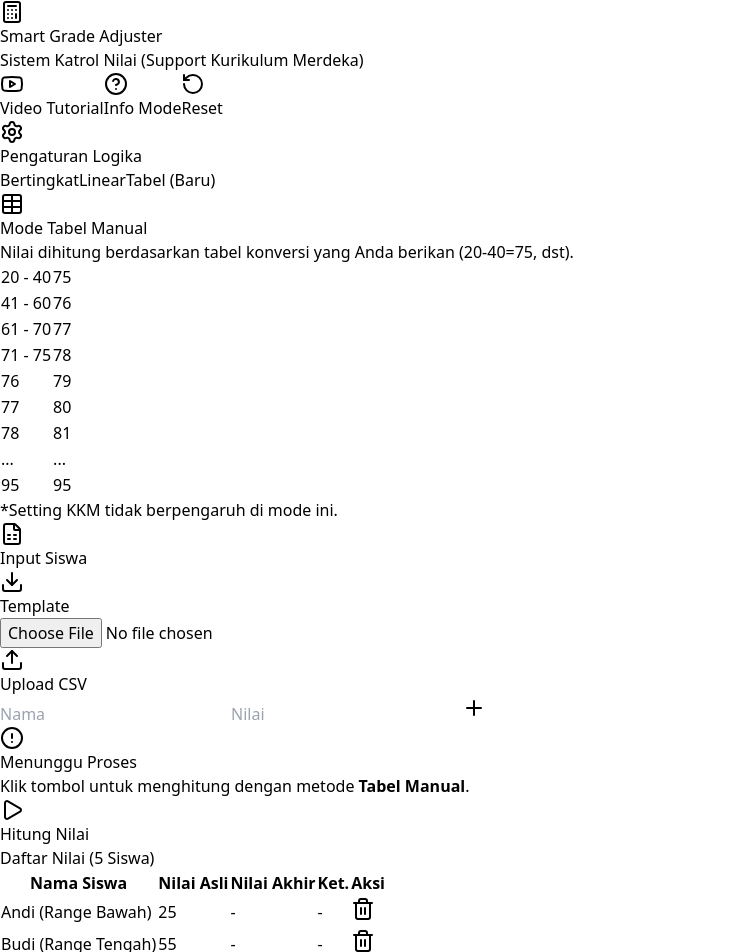
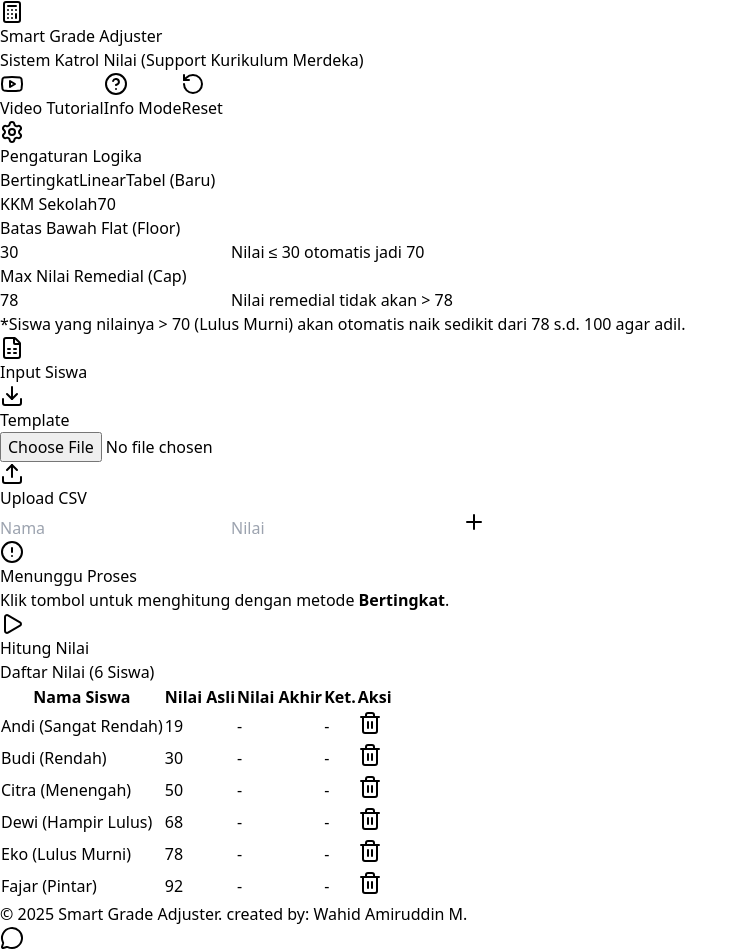
Before and after one commit to wahid27/katrolinaja, a React (Vite) app: page / in a window 1280 px wide. Shown: the top 952 px of the page, without its empty margins (0-747 px from the left). Built offline with nearby package versions, Linux system fonts and the light colour scheme.

Commit message:
ganti logika type 1

```diff
--- a/src/App.jsx
+++ b/src/App.jsx
@@ -4,11 +4,12 @@ import { Plus, Trash2, Save, RotateCcw, TrendingUp, Users, Calculator, AlertCirc
 const GradeAdjuster = () => {
   // --- STATE DATA ---
   const [students, setStudents] = useState([
-    { id: 1, name: "Andi (Range Bawah)", originalScore: 25 },
-    { id: 2, name: "Budi (Range Tengah)", originalScore: 55 },
-    { id: 3, name: "Citra (Range Atas)", originalScore: 65 },
-    { id: 4, name: "Dewi (Poin Spesifik)", originalScore: 80 },
-    { id: 5, name: "Eko (Nilai Tinggi)", originalScore: 92 },
+    { id: 1, name: "Andi (Sangat Rendah)", originalScore: 19 },
+    { id: 2, name: "Budi (Rendah)", originalScore: 30 },
+    { id: 3, name: "Citra (Menengah)", originalScore: 50 },
+    { id: 4, name: "Dewi (Hampir Lulus)", originalScore: 68 },
+    { id: 5, name: "Eko (Lulus Murni)", originalScore: 78 },
+    { id: 6, name: "Fajar (Pintar)", originalScore: 92 },
   ]);
 
   const [newName, setNewName] = useState("");
@@ -23,14 +24,14 @@ const GradeAdjuster = () => {
 
   // --- CONFIG STATE ---
   const [kkm, setKkm] = useState(70);
-  // Mode: 'staged', 'linear', atau 'table' (baru)
-  const [logicMode, setLogicMode] = useState('table'); // Default ke tabel sesuai request terakhir
+  // Mode: 'staged', 'linear', atau 'table'
+  const [logicMode, setLogicMode] = useState('staged');
 
   // Config Linear/Staged
   const [targetMax, setTargetMax] = useState(80);
   const [flatThreshold, setFlatThreshold] = useState(30);
   const [remedialCap, setRemedialCap] = useState(78);
-  const [boostPassed, setBoostPassed] = useState(false);
+  const [boostPassed, setBoostPassed] = useState(false); // Hanya untuk mode Linear
 
   // --- EFFECT: Auto Hide Notification ---
   useEffect(() => {
@@ -50,15 +51,13 @@ const GradeAdjuster = () => {
   const calculateFinalScore = (original) => {
     const score = parseFloat(original);
 
-    // --- MODE 3: TABEL KUSTOM (REQUEST USER) ---
+    // --- MODE 3: TABEL KUSTOM (MANUAL) ---
     if (logicMode === 'table') {
-      // Range Groups
       if (score >= 20 && score <= 40) return 75;
       if (score >= 41 && score <= 60) return 76;
       if (score >= 61 && score <= 70) return 77;
       if (score >= 71 && score <= 75) return 78;
 
-      // Specific Points Mapping
       const mapping = {
         76: 79, 77: 80, 78: 81, 79: 82, 80: 83,
         81: 84, 82: 85, 83: 86, 84: 87, 85: 88,
@@ -67,42 +66,62 @@ const GradeAdjuster = () => {
       };
 
       if (mapping[score] !== undefined) return mapping[score];
-
-      // Handle edge cases (di luar tabel)
-      if (score < 20) return 75; // Asumsi: nilai < 20 dianggap sama dengan range terendah
-      if (score > 95) return score; // Nilai > 95 tetap (atau 100)
-
+      if (score < 20) return 75;
+      if (score > 95) return score;
       return score;
     }
 
-    // --- MODE 1 & 2: LOGIKA MATEMATIS ---
-    if (score >= kkm) {
-      return boostPassed ? Math.max(score, remedialCap + 1) : score;
-    }
-
-    let finalScore = score;
-    const minOriginalScore = students.length > 0 ? Math.min(...students.map(s => s.originalScore)) : 0;
-
+    // --- MODE 1: BERTINGKAT (STAGED - UPDATE ADIL) ---
     if (logicMode === 'staged') {
+      // Tahap 1: Nilai Sangat Rendah (0 - Batas Bawah) -> Jadi KKM
       if (score <= flatThreshold) {
-        finalScore = kkm;
-      } else {
+        return kkm;
+      }
+      // Tahap 2: Nilai Remedial (Batas Bawah - KKM) -> Naik ke [KKM - RemedialCap]
+      else if (score <= kkm) {
         const rangeInput = kkm - flatThreshold;
         const rangeOutput = remedialCap - kkm;
         if (rangeInput <= 0) return kkm;
+
         const progress = (score - flatThreshold) / rangeInput;
-        finalScore = kkm + (progress * rangeOutput);
+        return Math.round(kkm + (progress * rangeOutput));
+      }
+      // Tahap 3: Nilai Lulus (KKM - 100) -> Naik ke [RemedialCap - 100]
+      // INI UPDATE BARU: Agar siswa pintar tetap dapat bonus dan tidak tersalip
+      else {
+        const rangeInput = 100 - kkm; // Sisa rentang nilai asli
+        const rangeOutput = 100 - remedialCap; // Sisa rentang nilai tujuan
+
+        if (rangeInput <= 0) return 100;
+
+        const progress = (score - kkm) / rangeInput;
+        // Start dari RemedialCap agar nyambung grafiknya
+        let final = remedialCap + (progress * rangeOutput);
+        return Math.round(final);
       }
     }
-    else { // Linear
-      let x1 = minOriginalScore;
-      let y1 = kkm;
-      let x2 = kkm;
-      let y2 = targetMax;
-      if (x2 === x1) return Math.max(score, kkm);
-      const m = (y2 - y1) / (x2 - x1);
-      finalScore = y1 + m * (score - x1);
-    }
+
+    // --- MODE 2: LINEAR BIASA (LAMA) ---
+    // Di mode ini, user bisa pilih mau boost yang lulus atau tidak lewat checkbox
+    if (score >= kkm && !boostPassed) return score;
+
+    let x1 = 0; // Default
+    // Cari min score dari data yg ada untuk anchor bawah
+    // (Dalam konteks React state, kita perlu akses state students, tapi di sini simplified)
+    // Kita pakai minOriginalScore dari useMemo di parent component biasanya,
+    // tapi karena fungsi ini butuh self-contained, kita pakai default logic atau parameter.
+    // Agar aman kita pakai minOriginalScore global (perlu dipassing atau diakses dari scope)
+    // *Di sini kita akses students state langsung karena ada di dalam component*
+    const minVal = students.length > 0 ? Math.min(...students.map(s => s.originalScore)) : 0;
+
+    let y1 = kkm;
+    let x2 = kkm;
+    let y2 = targetMax;
+
+    if (x2 === minVal) return Math.max(score, kkm); // Safety
+
+    const m = (y2 - y1) / (x2 - minVal);
+    let finalScore = y1 + m * (score - minVal);
 
     finalScore = Math.round(finalScore);
     if (finalScore > 100) finalScore = 100;
@@ -116,7 +135,7 @@ const GradeAdjuster = () => {
   const handleProcess = () => {
     setIsProcessed(true);
     let modeName = 'Linear';
-    if (logicMode === 'staged') modeName = 'Bertingkat';
+    if (logicMode === 'staged') modeName = 'Bertingkat (Adil)';
     if (logicMode === 'table') modeName = 'Tabel Manual';
     showToast('success', `Nilai berhasil dihitung dengan Mode ${modeName}`);
   };
@@ -185,6 +204,7 @@ const GradeAdjuster = () => {
     csvContent += "Siswa A,25\n";
     csvContent += "Siswa B,55\n";
     csvContent += "Siswa C,80\n";
+    csvContent += "Siswa D,92\n";
 
     const encodedUri = encodeURI(csvContent);
     const link = document.createElement("a");
@@ -294,23 +314,21 @@ const GradeAdjuster = () => {
             <button onClick={() => setShowTutorial(false)} className="absolute top-4 right-4 text-slate-400 hover:text-slate-600"><X className="w-6 h-6" /></button>
             <h2 className="text-xl font-bold text-indigo-700 mb-4 flex items-center gap-2"><Sliders className="w-6 h-6" /> Perbedaan Mode Logika</h2>
             <div className="space-y-4 text-sm text-slate-600">
-              <div className="p-3 bg-green-50 rounded-lg border border-green-200">
-                <h3 className="font-bold text-green-800 mb-1 flex items-center gap-2"><Table className="w-4 h-4" /> 3. Mode Tabel (Aktif)</h3>
-                <p>Nilai dikonversi berdasarkan tabel baku:</p>
+              <div className="p-3 bg-indigo-50 rounded-lg border border-indigo-100">
+                <h3 className="font-bold text-indigo-800 mb-1">1. Mode Bertingkat (Disarankan)</h3>
+                <p>Paling Adil. Nilai rendah ditarik ke KKM. Nilai tinggi ikut naik sedikit agar tidak tersalip.</p>
                 <ul className="list-disc pl-4 mt-1 space-y-1 text-xs">
-                  <li>20-40 &rarr; 75</li>
-                  <li>41-60 &rarr; 76</li>
-                  <li>61-70 &rarr; 77</li>
-                  <li>Dst (sesuai tabel)</li>
+                  <li>0 - Batas Bawah &rarr; Jadi KKM</li>
+                  <li>KKM - 100 &rarr; Ikut naik proporsional</li>
                 </ul>
               </div>
-              <div className="p-3 bg-indigo-50 rounded-lg border border-indigo-100">
-                <h3 className="font-bold text-indigo-800 mb-1">1. Mode Bertingkat</h3>
-                <p>Menggunakan ambang batas bawah dan atas. Cocok untuk Kurikulum Merdeka.</p>
+              <div className="p-3 bg-green-50 rounded-lg border border-green-200">
+                <h3 className="font-bold text-green-800 mb-1 flex items-center gap-2">3. Mode Tabel</h3>
+                <p>Menggunakan tabel konversi baku (20-40=75, dst).</p>
               </div>
               <div className="p-3 bg-slate-50 rounded-lg border border-slate-200">
                 <h3 className="font-bold text-slate-800 mb-1">2. Mode Linear</h3>
-                <p>Semua nilai ditarik garis lurus proporsional.</p>
+                <p>Semua nilai ditarik garis lurus biasa.</p>
               </div>
             </div>
           </div>
@@ -384,8 +402,6 @@ const GradeAdjuster = () => {
                           <tr className="border-b"><td className="py-1 font-semibold">61 - 70</td><td className="text-right font-bold text-green-600">77</td></tr>
                           <tr className="border-b"><td className="py-1 font-semibold">71 - 75</td><td className="text-right font-bold text-green-600">78</td></tr>
                           <tr className="border-b"><td className="py-1">76</td><td className="text-right">79</td></tr>
-                          <tr className="border-b"><td className="py-1">77</td><td className="text-right">80</td></tr>
-                          <tr className="border-b"><td className="py-1">78</td><td className="text-right">81</td></tr>
                           <tr className="border-b"><td className="py-1">...</td><td className="text-right">...</td></tr>
                           <tr><td className="py-1">95</td><td className="text-right">95</td></tr>
                         </tbody>
@@ -416,6 +432,9 @@ const GradeAdjuster = () => {
                           <span className="text-xs text-slate-500">Nilai remedial tidak akan &gt; {remedialCap}</span>
                         </div>
                       </div>
+                      <p className="text-[10px] text-indigo-600 italic mt-2">
+                        *Siswa yang nilainya &gt; {kkm} (Lulus Murni) akan otomatis naik sedikit dari {remedialCap} s.d. 100 agar adil.
+                      </p>
                     </div>
                   ) : (
                     <div className="space-y-4 animate-fade-in bg-slate-50 p-4 rounded-lg border border-slate-200">
@@ -527,7 +546,7 @@ const GradeAdjuster = () => {
 
         {/* FOOTER */}
         <div className="mt-12 mb-6 text-center space-y-4">
-          <p className="text-slate-400 text-sm">&copy; {new Date().getFullYear()} Smart Grade Adjuster | created by: Wahid Amiruddin </p>
+          <p className="text-slate-400 text-sm">&copy; {new Date().getFullYear()} Smart Grade Adjuster. created by: Wahid Amiruddin M.</p>
           <a href="https://wa.me/6282228398585?text=Halo%20saya%20butuh%20bantuan" target="_blank" rel="noopener noreferrer" className="inline-flex items-center gap-2 px-5 py-2 bg-green-500 hover:bg-green-600 text-white rounded-full font-medium shadow-md hover:shadow-lg transition-transform hover:-translate-y-1 text-sm"><MessageCircle className="w-4 h-4" /> Support Pembuatnya</a>
         </div>
       </div>
```
